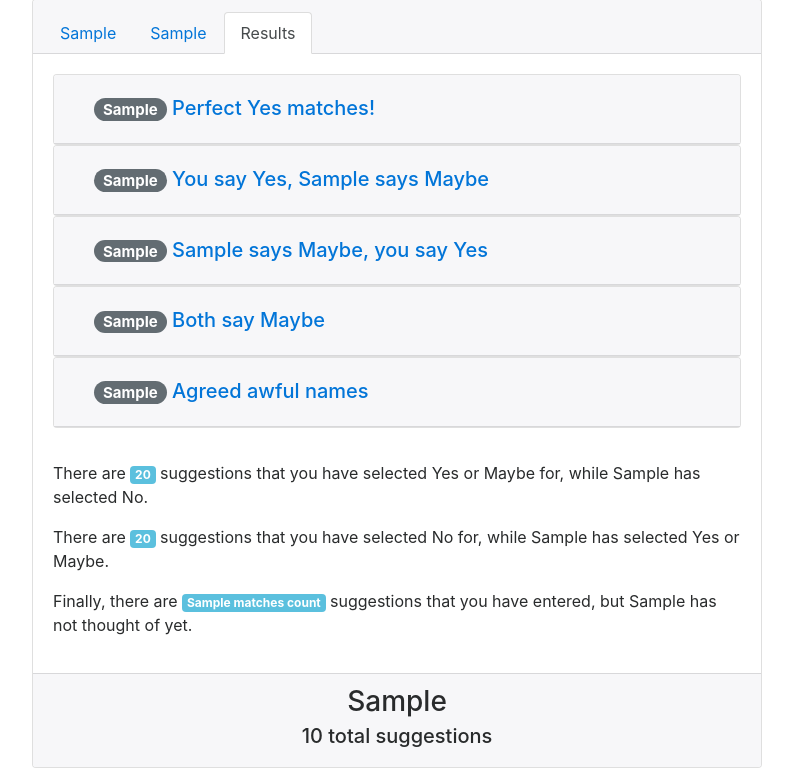
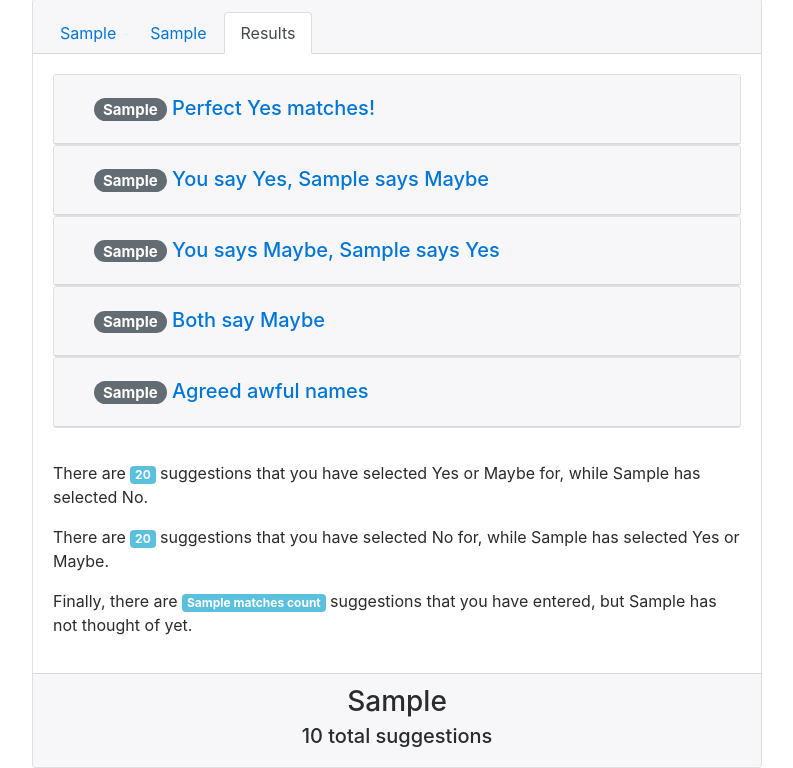
Before and after one commit to jimmydoh/namearbitrator, a Django app: template templates/analytics.html in a window 1280 px wide, after a click on "Results". Shown: the part 81-849 px from the top of the page, without its empty margins (243-1036 px from the left). Run offline with Django 3.2, Linux system fonts and the light colour scheme; the template is opened without the code that fills it: most values are stand-ins (such as "Sample title", 1, 10 or a date in 2020); some libraries are stand-ins or nearby versions.

Commit message:
Correct wording in analytics

```diff
--- a/templates/analytics.html
+++ b/templates/analytics.html
@@ -84,7 +84,7 @@
 										<div class="card-header" role="tab" id="headingMaybeYes">
 										  <h5 class="mb-0">
 											<a class="nav-link collapsed" data-toggle="collapse" data-parent="#accordion" href="#collapseMaybeYes" aria-expanded="false" aria-controls="collapseMaybeYes">
-											  <span class="badge badge-pill {% if matches_count.matches_maybeyes > 0 %}badge-info{% else %}badge-default{% endif %}">{{ matches_count.matches_maybeyes }}</span>  {{ user_partner.account.first_name }} says Maybe, you say Yes
+											  <span class="badge badge-pill {% if matches_count.matches_maybeyes > 0 %}badge-info{% else %}badge-default{% endif %}">{{ matches_count.matches_maybeyes }}</span>  You says Maybe, {{ user_partner.account.first_name }} says Yes
 											</a>
 										  </h5>
 										</div>
```
